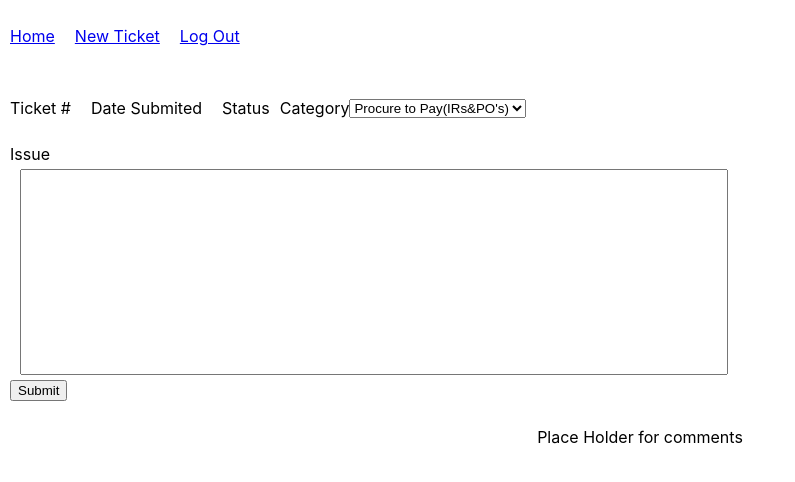
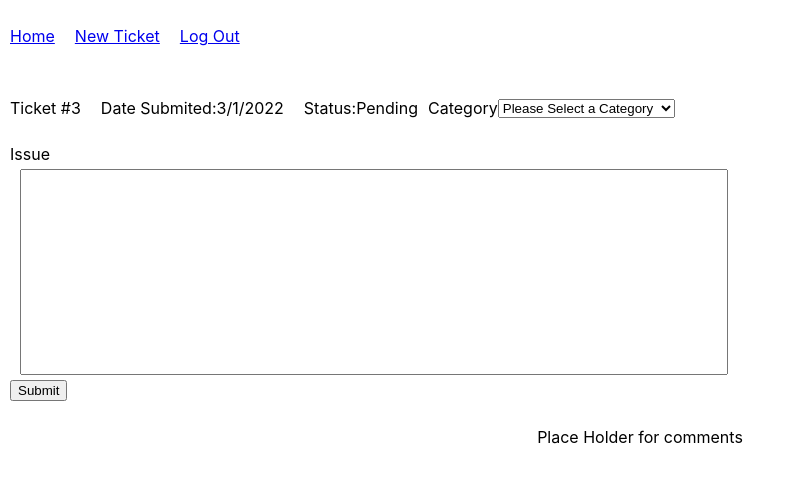
Before and after one commit to drewgainey/Ticket-System, a React (Create React App) app: page /detail in a window 1280 px wide. Shown: the top 482 px of the page, without its empty margins (0-795 px from the left). Built offline with nearby package versions, Linux system fonts and the light colour scheme.

Commit message:
updates to new ticket form

```diff
--- a/src/pages/TicketDetail/TicketDetail.js
+++ b/src/pages/TicketDetail/TicketDetail.js
@@ -1,19 +1,61 @@
-import React from "react";
+import React, { useState } from "react";
 import { categories } from "../../util/categories";
+import { exampleTickets } from "../../util/exampleTickets";
 import "./TicketDetail.css";
 
 export function TicketDetail() {
+  const [category, setCategory] = useState('');
+  const [issue, setIssue] = useState('');
   const ticketCategories = categories;
+  const date = new Date();
+  const [month, day, year] = [
+    date.getMonth() + 1,
+    date.getDate(),
+    date.getFullYear(),
+  ];
+  const formattedDate = `${month}/${day}/${year}`;
+  const numOfTickets = exampleTickets.length;
+  const newTicketNum = exampleTickets[numOfTickets -1].ticketNum + 1;
+  const status = 'Pending';
+
+  const handleCategoryChange = (event) => {
+    setCategory(event.target.value);
+  };
+  const handleIssueChange = (event) => {
+    setIssue(event.target.value);
+  };
+  const handleSubmit = (event) => {
+    event.preventDefault();
+    if(issue === '' || category === '') {
+      alert('Please enter the required fields');
+      return;
+    }
+    //needs to be updated to add the ticket to the database
+    exampleTickets.push({
+      ticketNum: newTicketNum,
+      dateSubmitted: formattedDate,
+      issue: issue,
+      status: status,
+      category: category,
+      submittedBy: "drewgainey@gmail.com",
+    });
+  };
 
   return (
     <>
-      <form>
+      <form onSubmit={handleSubmit}>
         <div id="formHeader">
-          <p>Ticket #</p>
-          <p>Date Submited</p>
-          <p>Status</p>
+          <p>Ticket #{newTicketNum}</p>
+          <p>Date Submited:{formattedDate}</p>
+          <p>Status:{status}</p>
           <label for="category">Category</label>
-          <select name="category" id="category">
+          <select
+            name="category"
+            id="category"
+            value={category}
+            onChange={handleCategoryChange}
+          >
+            <option>Please Select a Category</option>
             {ticketCategories.map((cat) => (
               <option value={cat}>{cat}</option>
             ))}
@@ -21,7 +63,12 @@ export function TicketDetail() {
         </div>
         <div id="formBody">
           <label for="issue">Issue</label>
-          <input type="text" id="issue"></input>
+          <input
+            type="text"
+            id="issue"
+            value={issue}
+            onChange={handleIssueChange}
+          ></input>
           <input type="submit"></input>
         </div>
       </form>
```
